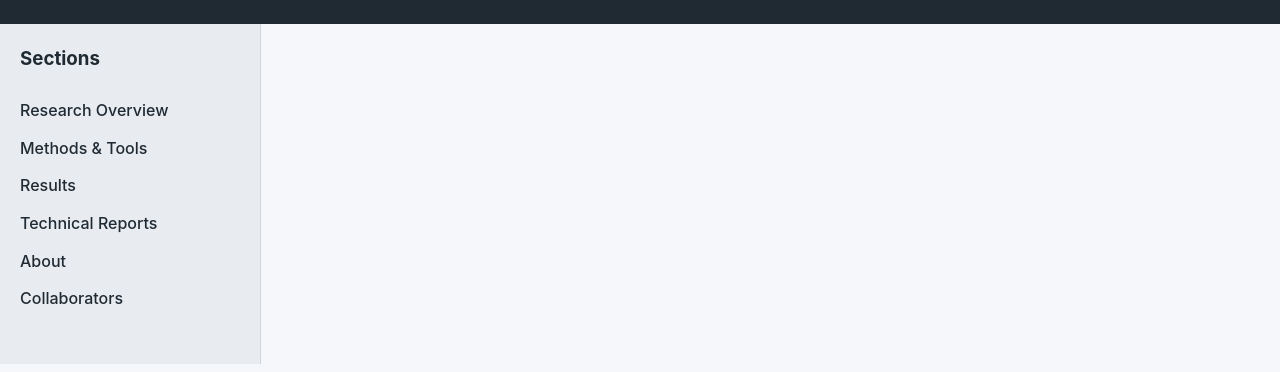
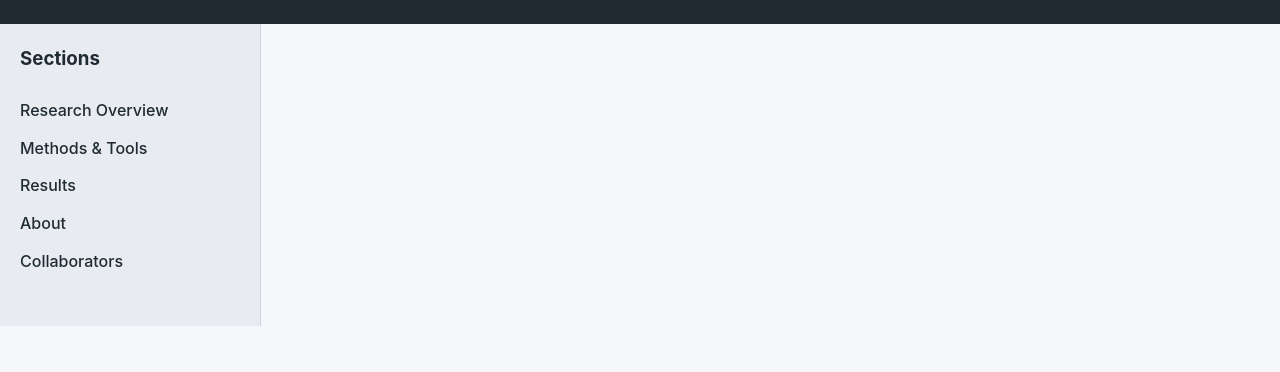
Before and after one commit to merrittscook1955-ctrl/in-vero-vacuo, a plain HTML site: page about.html in a window 1280 px wide. Shown: the part 171-543 px from the top of the page. Drawn offline with Linux system fonts and the light colour scheme.

Commit message:
Remove Technical Reports link from about.html
Comment out the Technical Reports link in the navigation.

```diff
--- a/about.html
+++ b/about.html
@@ -33,7 +33,7 @@
     <li><a href="research.html">Research Overview</a></li>
     <li><a href="methods.html">Methods & Tools</a></li>
     <li><a href="results.html">Results</a></li>
-    <li><a href="reports.html">Technical Reports</a></li>
+    <!--<li><a href="reports.html">Technical Reports</a></li>-->
     <li><a href="about.html">About</a></li>
     <li><a href="collaborators.html">Collaborators</a></li>
 <!--<li><a href="news.html">News & Updates</a></li>-->
```
